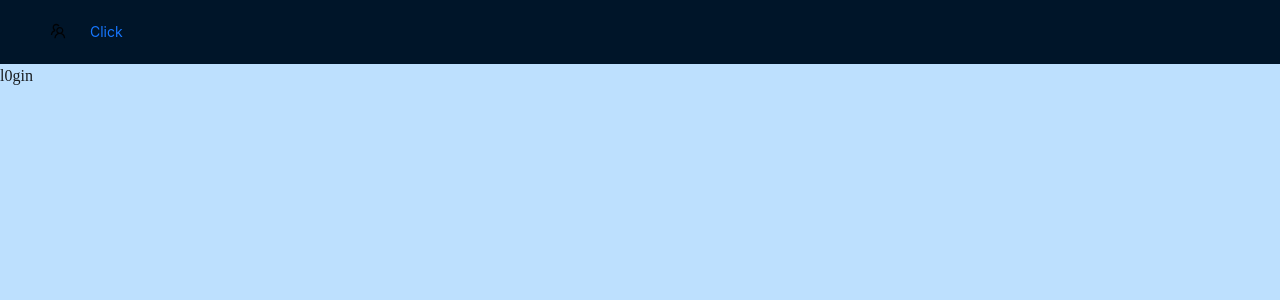
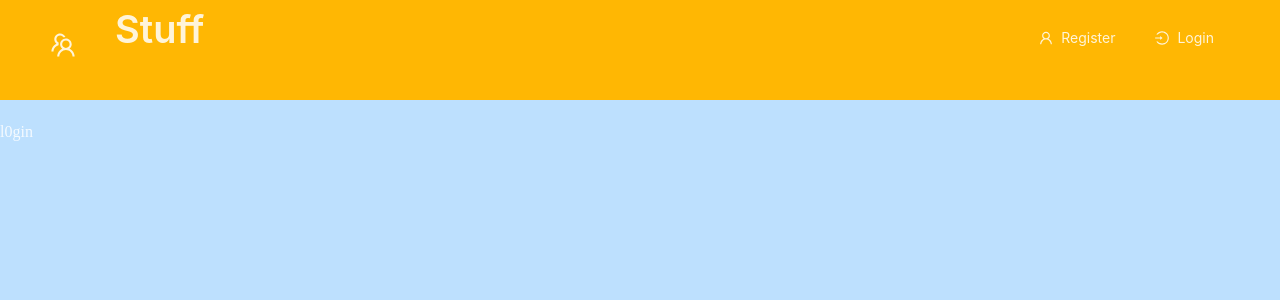
Before and after one commit to Andriikryl/hr-app, a React (Create React App) app in the folder client/: page /login in a window 1280 px wide. Shown: the top 300 px of the page. Built offline with nearby package versions, Linux system fonts and the light colour scheme.

Commit message:
feat[custom-button-component]

```diff
--- /dev/null
+++ b/client/src/components/custom-button/index.tsx
@@ -0,0 +1,49 @@
+import React from "react";
+import { Button, Form } from "antd";
+import FormItem from "antd/es/form/FormItem";
+import { type } from "os";
+
+type Props = {
+  children: React.ReactNode;
+  htmlType?: "button" | "submit" | "reset" | undefined;
+  onClick?: () => void;
+  type?:
+    | "link"
+    | "text"
+    | "ghost"
+    | "default"
+    | "primary"
+    | "dashed"
+    | undefined;
+  danger?: boolean;
+  loading?: boolean;
+  shape?: "default" | "circle" | "round" | undefined;
+  icon?: React.ReactNode;
+};
+
+export const CustomButton = ({
+  children,
+  htmlType,
+  type,
+  danger,
+  loading,
+  shape,
+  icon,
+  onClick,
+}: Props) => {
+  return (
+    <FormItem>
+      <Button
+        htmlType="button"
+        type={type}
+        danger={danger}
+        loading={loading}
+        shape={shape}
+        icon={icon}
+        onClick={onClick}
+      >
+        {children}
+      </Button>
+    </FormItem>
+  );
+};
--- a/client/src/components/header/index.module.css
+++ b/client/src/components/header/index.module.css
@@ -0,0 +1,13 @@
+.header{
+    padding: 50px;
+    display: flex;
+    align-items: center;
+    justify-content: space-between;
+    margin-block-end: 20px;
+    background-color: #ffb703;
+}
+
+.teamIcon {
+    font-size: 26px;
+    margin-inline-end: 15px;
+}
--- a/client/src/components/header/index.tsx
+++ b/client/src/components/header/index.tsx
@@ -1,15 +1,33 @@
-
-import {Button, Layout, Space, Typography} from "antd";
+import { Layout, Space, Typography } from "antd";
 import styles from "./index.module.css";
-import { TeamOutlined } from "@ant-design/icons";
+import { LoginOutlined, TeamOutlined, UserOutlined } from "@ant-design/icons";
+import { CustomButton } from "../custom-button";
+import { Link } from "react-router-dom";
+import { Paths } from "../../paths";
 
 export const Header = () => {
   return (
     <Layout.Header className={styles.header}>
-        <Space>
-            <TeamOutlined className={styles.teamIcon}/>
-            <Button type="link">Click</Button>
-        </Space>
+      <Space>
+        <TeamOutlined className={styles.teamIcon} />
+        <Link to={Paths.home}>
+          <CustomButton type="ghost">
+            <Typography.Title level={1}>Stuff</Typography.Title>
+          </CustomButton>
+        </Link>
+      </Space>
+      <Space>
+        <Link to={Paths.register}>
+          <CustomButton type="ghost" icon={<UserOutlined />}>
+            Register
+          </CustomButton>
+        </Link>
+        <Link to={Paths.login}>
+          <CustomButton type="ghost" icon={<LoginOutlined />}>
+            Login
+          </CustomButton>
+        </Link>
+      </Space>
     </Layout.Header>
   );
 };
--- a/client/src/index.tsx
+++ b/client/src/index.tsx
@@ -8,6 +8,7 @@ import { Paths } from "./paths";
 import { Login } from "./pages/login";
 import { Register } from "./pages/register";
 import "./index.css";
+import { ConfigProvider, theme } from "antd";
 
 const router = createBrowserRouter([
   {
@@ -30,7 +31,13 @@ const root = createRoot(container);
 root.render(
   <React.StrictMode>
     <Provider store={store}>
-      <RouterProvider router={router} />
+      <ConfigProvider
+        theme={{
+          algorithm: theme.darkAlgorithm,
+        }}
+      >
+        <RouterProvider router={router} />
+      </ConfigProvider>
     </Provider>
   </React.StrictMode>
 );
```
